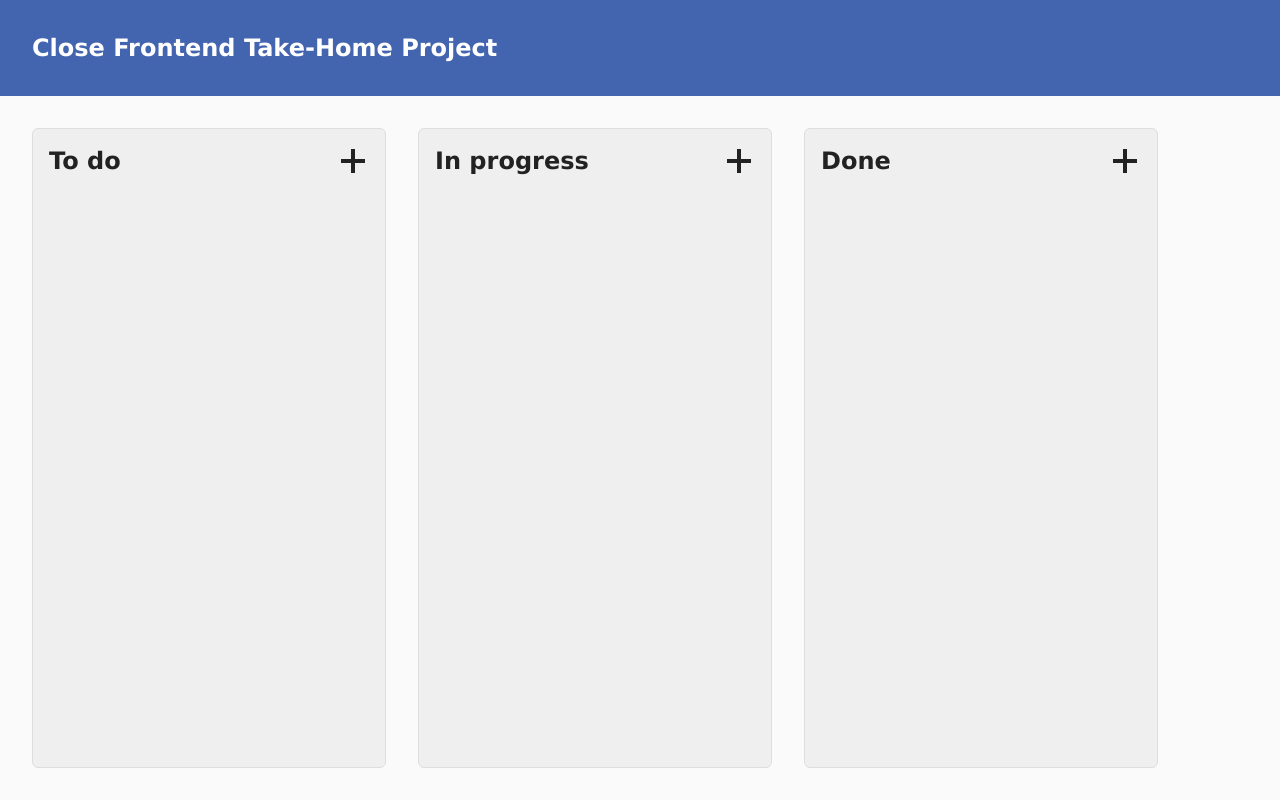
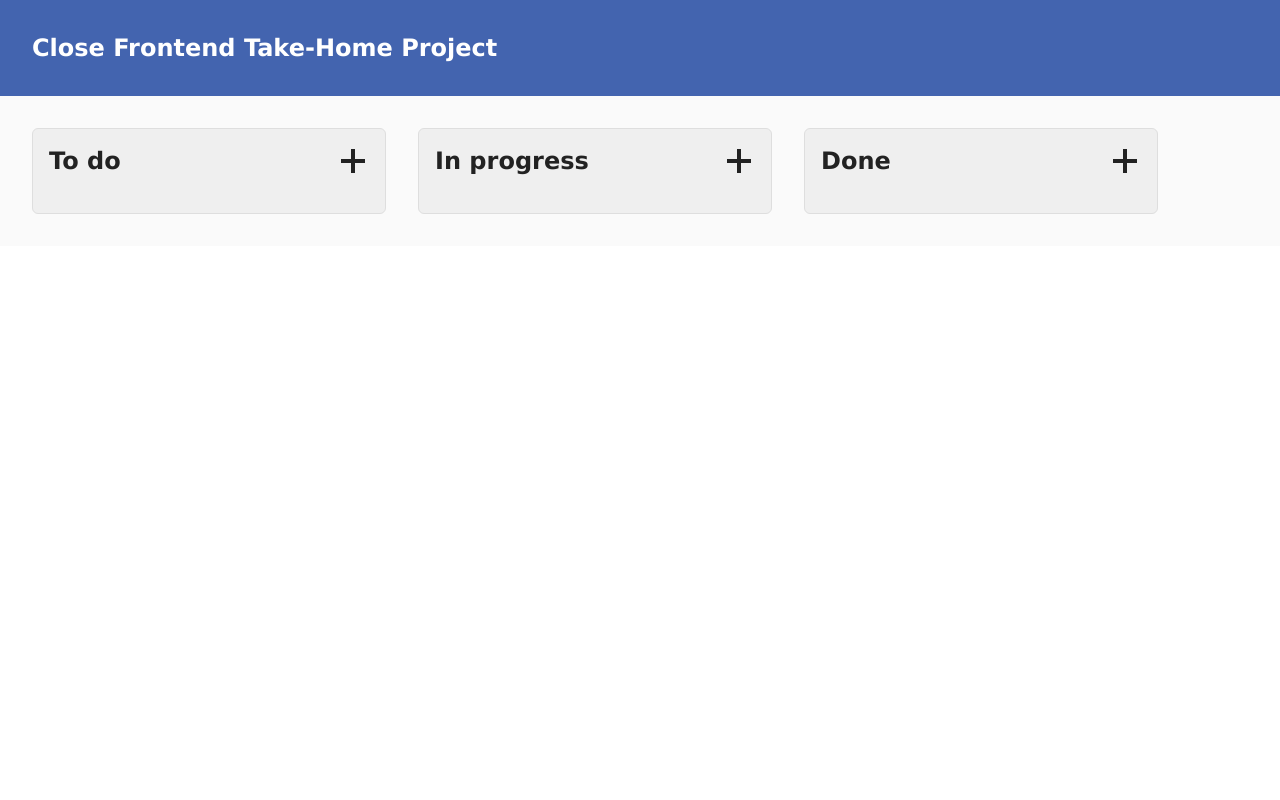
Before and after one commit to audiolion/close-frontend-takehome-project, a React (Create React App) app: page / in a window 1280 px wide. Built offline with nearby package versions, Linux system fonts and the light colour scheme.

Commit message:
Fix overflow on the board

```diff
--- a/src/components/screens/Board/Board.js
+++ b/src/components/screens/Board/Board.js
@@ -4,10 +4,12 @@ import { KanbanColumn } from './KanbanColumn';
 
 export function Board() {
   return (
-    <main className={styles.board}>
-      <KanbanColumn title="To do" />
-      <KanbanColumn title="In progress" />
-      <KanbanColumn title="Done" />
-    </main>
+    <div className={styles.overflow}>
+      <main className={styles.board}>
+        <KanbanColumn title="To do" />
+        <KanbanColumn title="In progress" />
+        <KanbanColumn title="Done" />
+      </main>
+    </div>
   );
 }
--- a/src/components/screens/Board/board.module.css
+++ b/src/components/screens/Board/board.module.css
@@ -4,5 +4,10 @@
   display: flex;
   flex: 1;
   overflow: auto;
-  height: 100%;
 }
+
+.overflow {
+  overflow: auto;
+  flex: 1;
+  flex-direction: column;
+}
```
